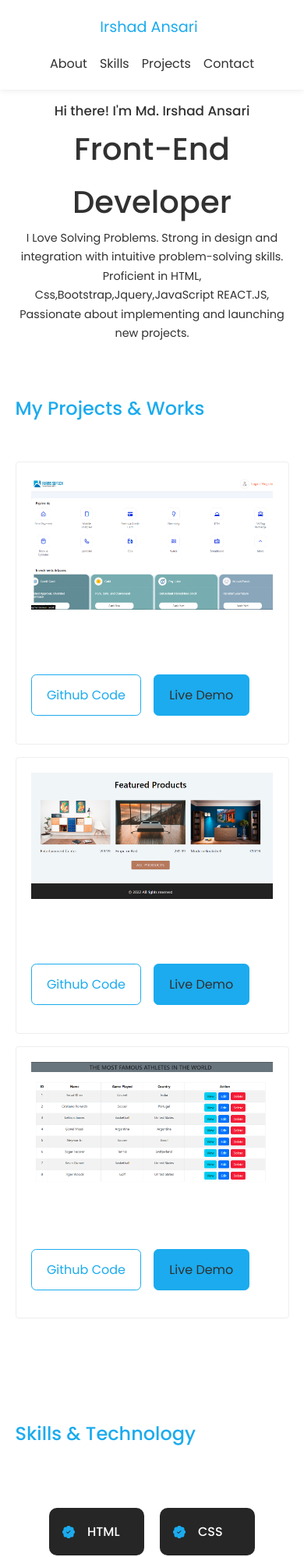
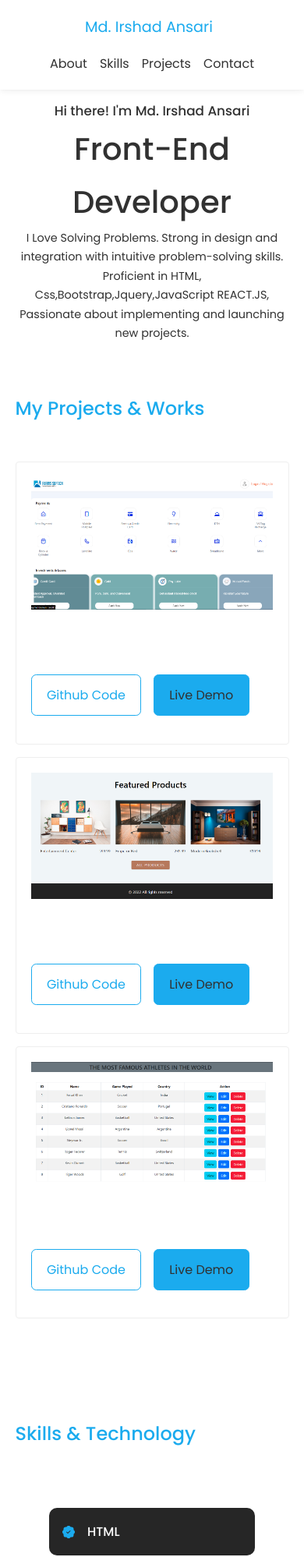
Before and after one commit to irshadali644/portfolio, a React (Create React App) app: page / in a window 390 px wide. Shown: the top 1997 px of the page at 78% size. Built offline with nearby package versions, Linux system fonts and the light colour scheme.

Commit message:
update pdf

```diff
--- a/src/Components/Nav/Nav.js
+++ b/src/Components/Nav/Nav.js
@@ -11,7 +11,7 @@ export const Nav = () => {
             onClick={() => setActive("#header")}
             className={`nav-header ${active === "#header" ? "active" : ""}`}
           >
-            Irshad Ansari
+            Md. Irshad Ansari
           </a>
         </div>
         <div className="link-container">
--- a/src/Components/Skills/Skills.css
+++ b/src/Components/Skills/Skills.css
@@ -72,4 +72,8 @@
   .experience-container > div {
     padding: 1rem;
   }
+  .experience-details_wrapper {
+    max-width: 100%;
+    width: 100%;
+  }
 }
--- a/src/index.css
+++ b/src/index.css
@@ -94,7 +94,7 @@ a:hover {
 .btn:hover {
   background-color: var(--color-white);
   color: var(--color-bg);
-  border-color: transparent;
+  border-color: var(--color-black);;
 }
 
 .btn-primary {
```
Also changed, not shown: 1 other file (tests, documents, lock files or other folders).
